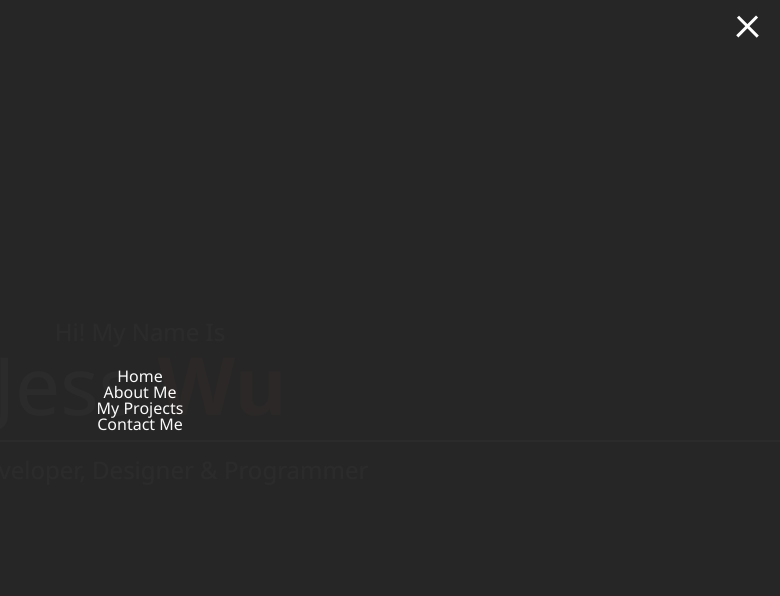
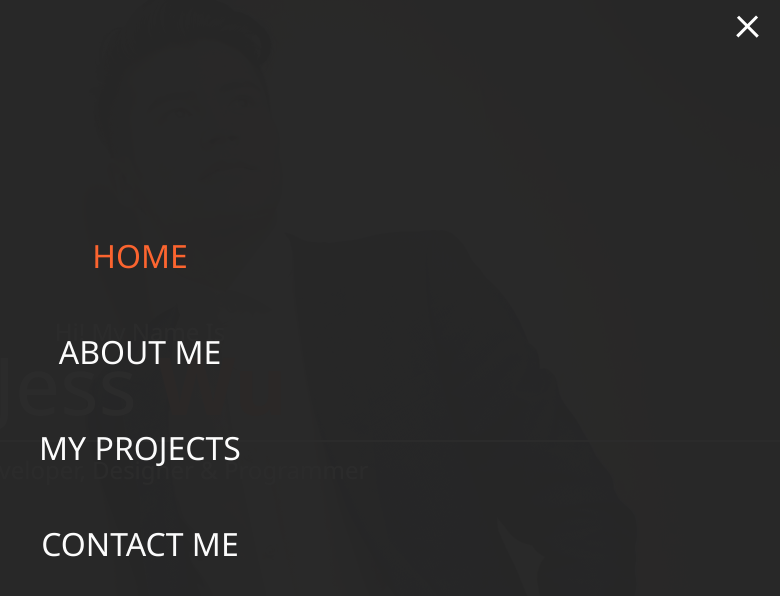
Before and after one commit to jess1104/com_work, a plain HTML site: page scss_practice/dist/index.html in a window 1280 px wide. Both pictures are taken after a click on the element 1250 px from the left and 26 px from the top of the page. Shown: the whole page, without its empty margins (500-1280 px from the left). Drawn offline with Linux system fonts and the light colour scheme.

Commit message:
漢堡選單完成

```diff
--- a/scss_practice/dist/styles/_home.scss
+++ b/scss_practice/dist/styles/_home.scss
@@ -7,8 +7,9 @@
     align-items: center;
     text-align: center;
     // 漸層背景
-    background: linear-gradient(to right, rgba($primary-color, 0.9), rgba($primary-color, 0.3));
-    //  url(../img/model-1.jpg) center top;
+    background: linear-gradient(to right, rgba($primary-color, 0.9), rgba($primary-color, 0.3)),
+        url(../img/model-1.jpg) center top;
+
     background-size: cover;
 
     &__name {
--- a/scss_practice/dist/styles/_menu.scss
+++ b/scss_practice/dist/styles/_menu.scss
@@ -88,5 +88,37 @@
         &.open {
             transform: translateY(0%);
         }
+
+        &__item {
+            transform: translateX(100vw);
+            @include transition-ease;
+
+            &.open {
+                transform: translateX(0);
+            }
+
+            &.active > a {
+                color: $secondary-color;
+            }
+        }
+
+        &__link {
+            display: inline-block;
+            font-size: 2rem;
+            text-transform: uppercase;
+            padding: 2rem 0;
+            font-weight: 300;
+            @include transition-ease;
+
+            &:hover {
+                color: $secondary-color;
+            }
+        }
     }
 }
+
+@for $i from 1 through 4 {
+    .menu-nav__item:nth-child(#{$i}) {
+        transition-delay: ($i * 0.1s) + 0.15s;
+    }
+}
--- a/scss_practice/dist/styles/style.css
+++ b/scss_practice/dist/styles/style.css
@@ -13,8 +13,8 @@
       -ms-flex-align: center;
           align-items: center;
   text-align: center;
-  background: -webkit-gradient(linear, left top, right top, from(rgba(39, 39, 39, 0.9)), to(rgba(39, 39, 39, 0.3)));
-  background: linear-gradient(to right, rgba(39, 39, 39, 0.9), rgba(39, 39, 39, 0.3));
+  background: -webkit-gradient(linear, left top, right top, from(rgba(39, 39, 39, 0.9)), to(rgba(39, 39, 39, 0.3))), url(../img/model-1.jpg) center top;
+  background: linear-gradient(to right, rgba(39, 39, 39, 0.9), rgba(39, 39, 39, 0.3)), url(../img/model-1.jpg) center top;
   background-size: cover;
 }
 
@@ -134,6 +134,56 @@
           transform: translateY(0%);
 }
 
+.nav .menu-nav__item {
+  -webkit-transform: translateX(100vw);
+          transform: translateX(100vw);
+  -webkit-transition: all 0.5s ease-in-out;
+  transition: all 0.5s ease-in-out;
+}
+
+.nav .menu-nav__item.open {
+  -webkit-transform: translateX(0);
+          transform: translateX(0);
+}
+
+.nav .menu-nav__item.active > a {
+  color: #ff652f;
+}
+
+.nav .menu-nav__link {
+  display: inline-block;
+  font-size: 2rem;
+  text-transform: uppercase;
+  padding: 2rem 0;
+  font-weight: 300;
+  -webkit-transition: all 0.5s ease-in-out;
+  transition: all 0.5s ease-in-out;
+}
+
+.nav .menu-nav__link:hover {
+  color: #ff652f;
+}
+
+.menu-nav__item:nth-child(1) {
+  -webkit-transition-delay: 0.25s;
+          transition-delay: 0.25s;
+}
+
+.menu-nav__item:nth-child(2) {
+  -webkit-transition-delay: 0.35s;
+          transition-delay: 0.35s;
+}
+
+.menu-nav__item:nth-child(3) {
+  -webkit-transition-delay: 0.45s;
+          transition-delay: 0.45s;
+}
+
+.menu-nav__item:nth-child(4) {
+  -webkit-transition-delay: 0.55s;
+          transition-delay: 0.55s;
+}
+
 body {
   background: #272727;
   color: #fff;
```
Also changed, not shown: 1 other file.
